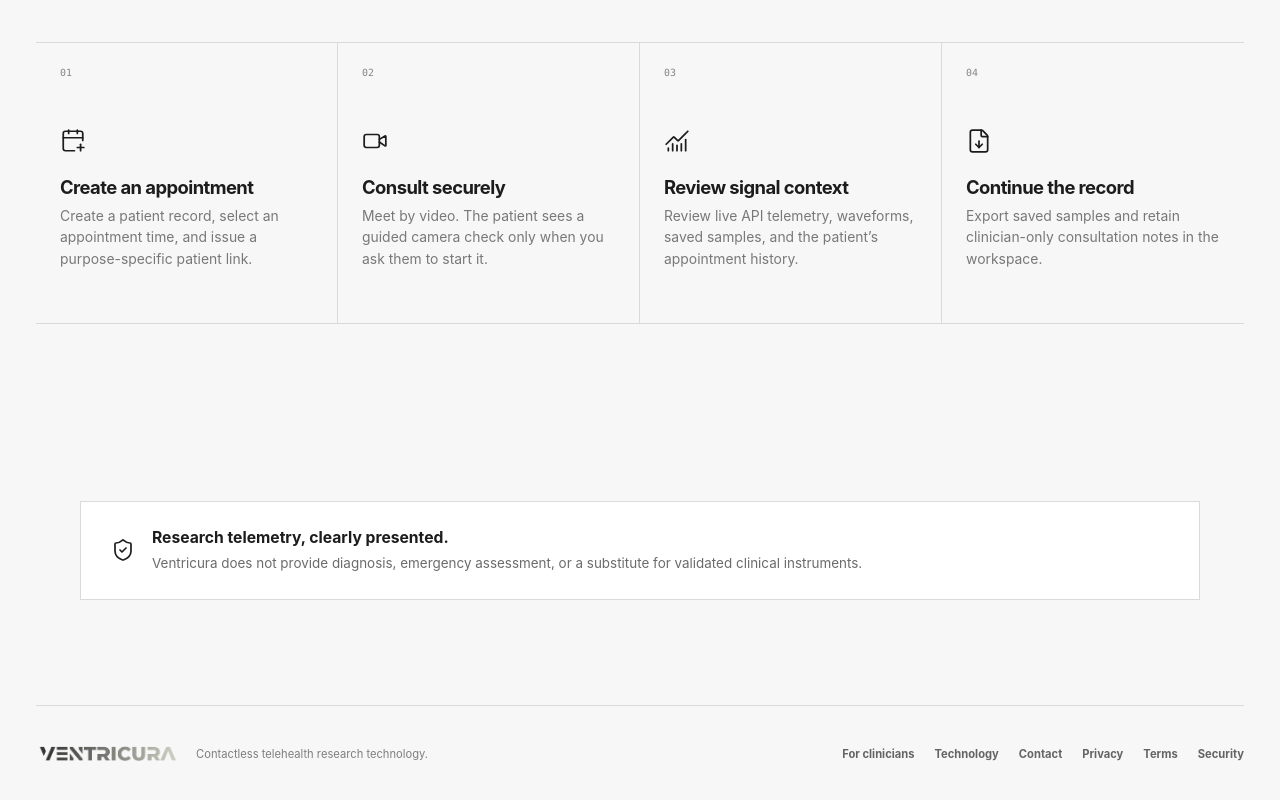
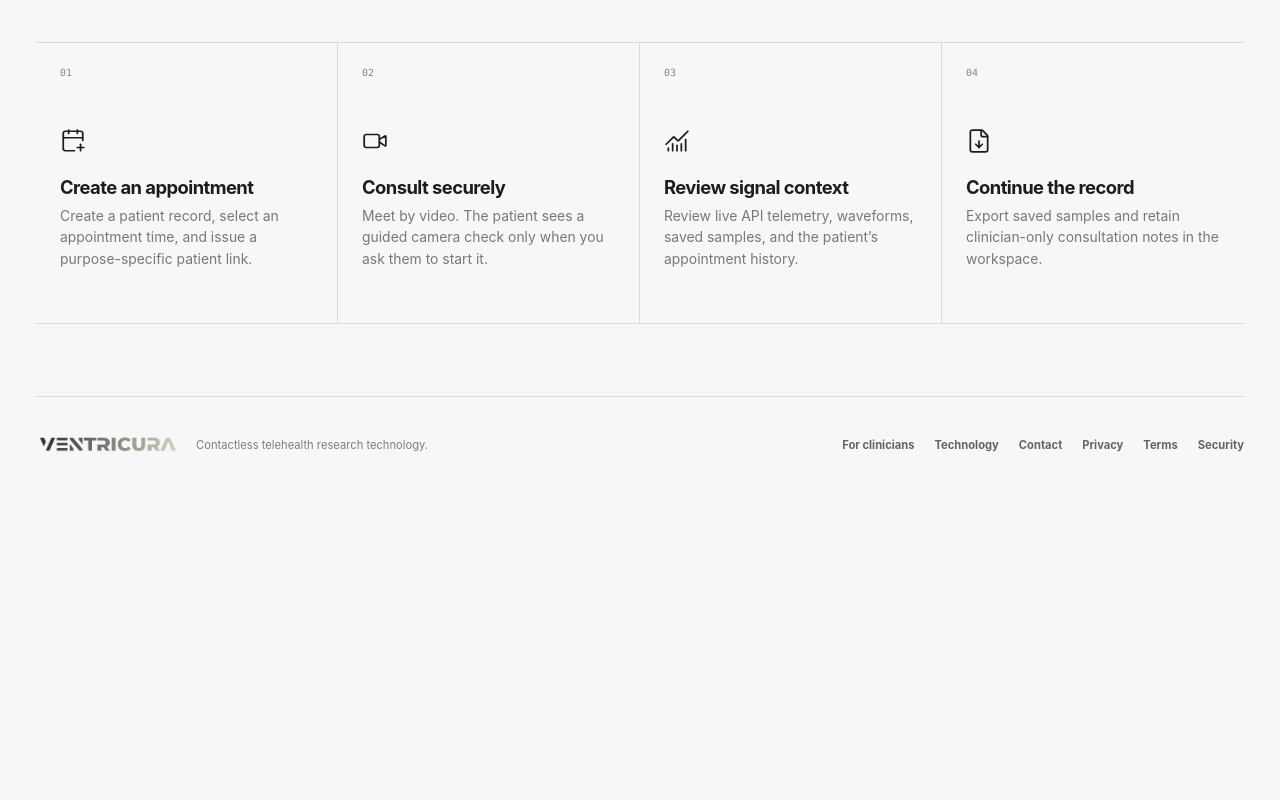
Before and after one commit to Scydarius/pulsewindowtelehealth, a React (Vite) app: page /clinicians in a window 1280 px wide. Shown: the part 884-1684 px from the top of the page. After the commit the page ends 1388 px from the top, so only its background shows below. Built offline with nearby package versions, Linux system fonts and the light colour scheme; no server answers.

Commit message:
Remove public research telemetry banner

```diff
--- a/src/pages/CliniciansPage.tsx
+++ b/src/pages/CliniciansPage.tsx
@@ -14,7 +14,6 @@ export function CliniciansPage() {
   return <main className="ventricura-public clinicians-page"><Seo title="For clinicians | Ventricura" description="A clinician-controlled telehealth workflow with contactless rPPG research telemetry and patient history." path="/clinicians" /><PublicHeader />
     <section className="clinicians-hero"><div><p className="mono-kicker">FOR CLINICIANS</p><h1>Remote appointments,<br /><em>properly connected.</em></h1><p>Ventricura brings secure appointment links, video consultation, camera-based rPPG research telemetry, patient records, and private notes into one clinician-controlled workflow.</p><div className="public-actions"><Link to="/contact" className="dark-action">Book a pilot conversation <ArrowRight size={17} /></Link><Link to="/clinician/sign-in" className="quiet-action">Clinician sign in</Link></div></div><aside><ShieldCheck size={30} /><span>RESEARCH TECHNOLOGY</span><strong>Built to support clinical conversations—not to replace clinical judgement or validated devices.</strong></aside></section>
     <section className="clinician-flow"><div className="section-caption"><p className="mono-kicker">ONE WORKFLOW</p><h2>From invitation to follow-up.</h2><p>A simple flow for clinicians and a focused, guided experience for patients.</p></div><div className="v-workflow-grid">{steps.map(({ icon: Icon, title, text }, index) => <article key={title}><span>{`0${index + 1}`}</span><Icon /><h3>{title}</h3><p>{text}</p></article>)}</div></section>
-    <section className="v-safety"><ShieldCheck /><div><strong>Research telemetry, clearly presented.</strong><p>Ventricura does not provide diagnosis, emergency assessment, or a substitute for validated clinical instruments.</p></div></section>
     <PublicFooter />
   </main>;
 }
```
